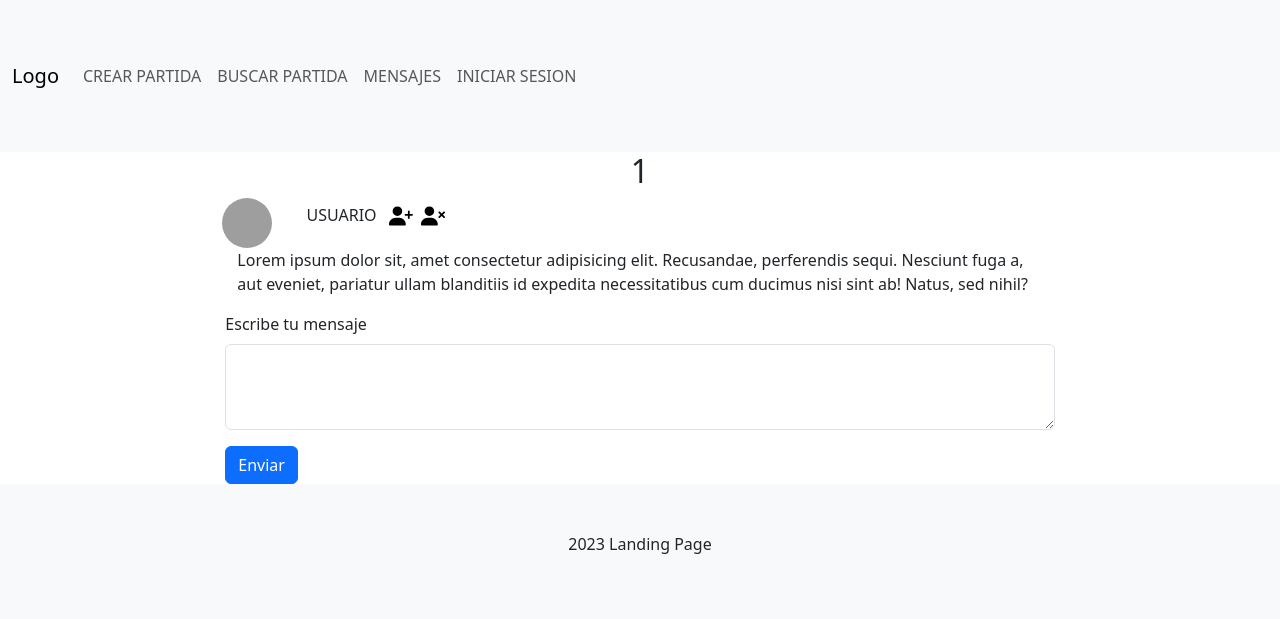
After one commit to danielmartinarnedo/Frikeria, a PHP site: page /vista/foro.php?titulo=1 in a window 1280 px wide. The commit adds this page. Shown: the top 619 px of the page. Run offline with PHP 8.4, Linux system fonts and the light colour scheme; data that the repository does not hold is empty; grey boxes are pictures that could not be loaded.

Commit message:
ForoBase

```diff
--- /dev/null
+++ b/src/foro.js
@@ -0,0 +1,5 @@
+document.addEventListener("DOMContentLoaded", function () {
+    // Variables
+    const idPartida = new URLSearchParams(window.location.search).get("foro");
+    console.log(idPartida);
+});
--- a/style/style.css
+++ b/style/style.css
@@ -0,0 +1,6 @@
+.logoUser{
+    width: 50px;
+    height: 50px;
+    border-radius: 50%;
+    margin-right: 10px;
+}
--- /dev/null
+++ b/vista/foro.php
@@ -0,0 +1,41 @@
+<?php require_once("./header.php"); ?>
+<main class="container-fluid">
+    <h2 class="text-center"><?php echo $_GET["titulo"]; ?></h2>
+    <section id="foro-container" class="row d-flex justify-content-center align-items-center">
+        <div class="col-12 col-md-8">
+            <div class="container">
+                <div class="row d-flex justify-content-center align-items-center">
+                    <div class="col-1 d-flex justify-content-end align-items-center">
+                        <img class="logoUser" src="https://noticias.atura.mx/api/ckfinder/files/la-imagen-y-su-importancia-para-comunicar-la%20noche-estrellada-vincent-van-gogh(1).jpeg" alt="logo">
+                    </div>
+                    <div class="col-11 d-flex justify-items-center align-items-start">
+                        <p><span class="me-2">USUARIO</span>
+                            <svg class="me-1" xmlns="http://www.w3.org/2000/svg" viewBox="0 0 640 512" style="width: 24px; height: 24px;">
+                                <path d="M96 128a128 128 0 1 1 256 0A128 128 0 1 1 96 128zM0 482.3C0 383.8 79.8 304 178.3 304l91.4 0C368.2 304 448 383.8 448 482.3c0 16.4-13.3 29.7-29.7 29.7L29.7 512C13.3 512 0 498.7 0 482.3zM504 312l0-64-64 0c-13.3 0-24-10.7-24-24s10.7-24 24-24l64 0 0-64c0-13.3 10.7-24 24-24s24 10.7 24 24l0 64 64 0c13.3 0 24 10.7 24 24s-10.7 24-24 24l-64 0 0 64c0 13.3-10.7 24-24 24s-24-10.7-24-24z" />
+                            </svg>
+                            <svg xmlns="http://www.w3.org/2000/svg" viewBox="0 0 640 512" style="width: 24px; height: 24px;">
+                                <path d="M96 128a128 128 0 1 1 256 0A128 128 0 1 1 96 128zM0 482.3C0 383.8 79.8 304 178.3 304l91.4 0C368.2 304 448 383.8 448 482.3c0 16.4-13.3 29.7-29.7 29.7L29.7 512C13.3 512 0 498.7 0 482.3zM471 143c9.4-9.4 24.6-9.4 33.9 0l47 47 47-47c9.4-9.4 24.6-9.4 33.9 0s9.4 24.6 0 33.9l-47 47 47 47c9.4 9.4 9.4 24.6 0 33.9s-24.6 9.4-33.9 0l-47-47-47 47c-9.4 9.4-24.6 9.4-33.9 0s-9.4-24.6 0-33.9l47-47-47-47c-9.4-9.4-9.4-24.6 0-33.9z" />
+                            </svg>
+                        </p>
+
+                    </div>
+                </div>
+                <div class="row">
+                    <div class="col-12">
+                        <p>Lorem ipsum dolor sit, amet consectetur adipisicing elit. Recusandae, perferendis sequi. Nesciunt fuga a, aut eveniet, pariatur ullam blanditiis id expedita necessitatibus cum ducimus nisi sint ab! Natus, sed nihil?</p>
+                    </div>
+                </div>
+            </div>
+        </div>
+    </section>
+    <section id="input-foro" class="row d-flex justify-content-center align-items-center">
+        <div class="col-12 col-md-8">
+            <div class="mb-3">
+                <label for="exampleFormControlTextarea1" class="form-label">Escribe tu mensaje</label>
+                <textarea class="form-control" id="exampleFormControlTextarea1" rows="3"></textarea>
+            </div>
+            <button type="submit" class="btn btn-primary">Enviar</button>
+        </div>
+    </section>
+</main>
+<?php require_once("./footer.php"); ?>
--- a/vista/header.php
+++ b/vista/header.php
@@ -6,6 +6,7 @@
     <meta name="viewport" content="width=device-width, initial-scale=1.0">
     <title>Landing Page</title>
     <link href="https://cdn.jsdelivr.net/npm/bootstrap@5.3.3/dist/css/bootstrap.min.css" rel="stylesheet" integrity="sha384-QWTKZyjpPEjISv5WaRU9OFeRpok6YctnYmDr5pNlyT2bRjXh0JMhjY6hW+ALEwIH" crossorigin="anonymous">
+    <link rel="stylesheet" href="../style/style.css">
 </head>
 
 <body>
--- a/vista/verPartida.php
+++ b/vista/verPartida.php
@@ -11,7 +11,7 @@
                     <p class="card-text"><?php echo $_GET["jugadores"]; ?></p>
                     <p class="card-text"><?php echo $_GET["fecha"]; ?></p>
                     <p class="card-text"><?php echo $_GET["descripcion"]; ?></p>
-                    <a class="btn btn-primary col-12" href="../normal.php?action=irForo?foro=<?php echo $_GET["foro"]; ?>">IR AL FORO</a>
+                    <a class="btn btn-primary col-12" href="./foro.php?foro=<?php echo $_GET["foro"]; ?>&titulo=<?php echo $_GET["titulo"]; ?>">IR AL FORO</a>
                 </div>
             </div>
         </div>
```
Also changed, not shown: classes/foroMensaje.php (added, +24 -0 lines), controladores/normal.php (+1 -7 lines).
